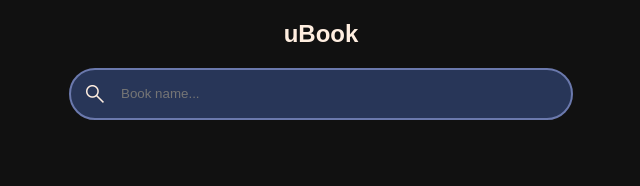
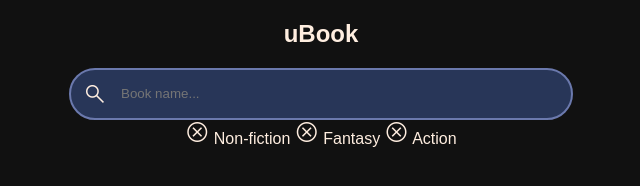
Before and after one commit to Marius-Langeland/Ubook, a plain HTML site: page index.html in a window 1280 px wide. Shown: the top 186 px of the page, without its empty margins (319-959 px from the left). Drawn offline with nearby package versions, Linux system fonts and the light colour scheme.

Commit message:
Update index.html

```diff
--- a/index.html
+++ b/index.html
@@ -24,13 +24,27 @@
     <main>
         <section class="filtering">
             <h1>uBook</h1>
+
             <div class="search-bar">
                 <span class="search-box">
                     <span class="material-symbols-outlined">search</span>
                     <input type="text" name="book-name" id="book-name" placeholder="Book name...">
                 </span>
             </div>
+
             <div class="tag-bar">
+                <div class="tags">
+                    <span class="tag">
+                        <span class="material-symbols-outlined">cancel</span> <span>Non-fiction</span>
+                    </span>
+                    <span class="tag">
+                        <span class="material-symbols-outlined">cancel</span> <span>Fantasy</span>
+                    </span>
+                    <span class="tag">
+                        <span class="material-symbols-outlined">cancel</span> <span>Action</span>
+                    </span>
+                </div>
+
             </div>
         </section>
     </main>
```
